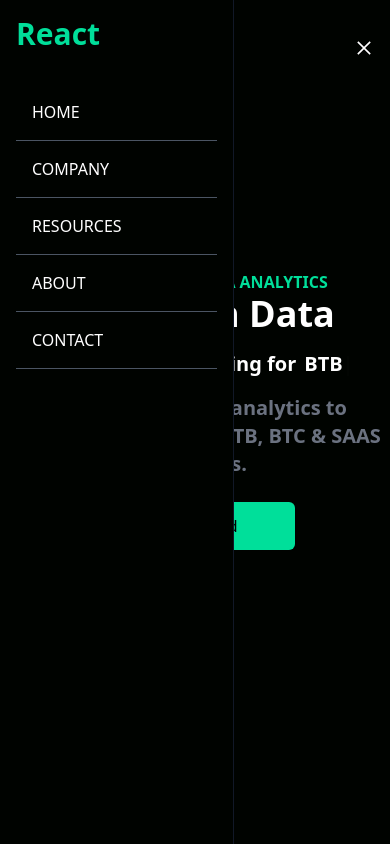
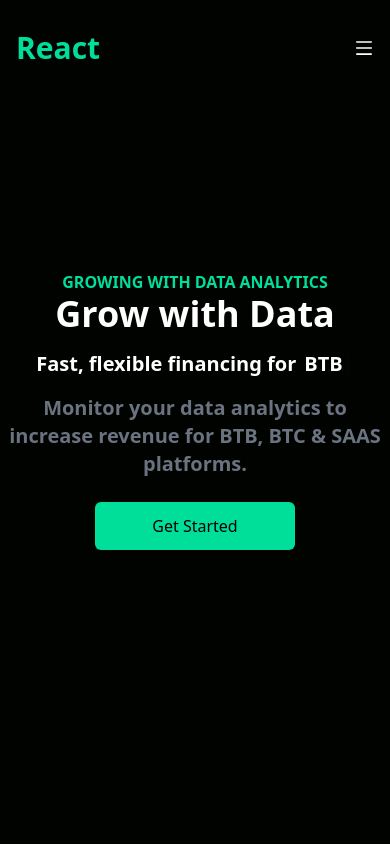
Before and after one commit to tiharagrrr/finance-website, a React (Create React App) app: page / in a window 390 px wide. Shown: the top 846 px of the page. Built offline with nearby package versions, Linux system fonts and the light colour scheme.

Commit message:
fixed navbar bug

```diff
--- a/src/components/Navbar.jsx
+++ b/src/components/Navbar.jsx
@@ -21,10 +21,10 @@ const Navbar = () => {
         <li className='p-4'>Contact</li>
       </ul>
       <div onClick={handleNav} className='block md:hidden cursor-pointer' >
-        {!nav ? <AiOutlineClose size={20} /> : <AiOutlineMenu size={20} />}
+        {nav ? <AiOutlineClose size={20} /> : <AiOutlineMenu size={20} />}
 
       </div>
-      <div className={!nav ? 'md:hidden fixed left-0 top-0 w-[60%] h-full border-r border-r-gray-900 bg-[#000300] ease-in-out duration-500 ' :'md:hidden fixed left-[-100%]' }>
+      <div className={nav ? 'md:hidden fixed left-0 top-0 w-[60%] h-full border-r border-r-gray-900 bg-[#000300] ease-in-out duration-500 ' :'md:hidden fixed left-[-100%]' }>
         <h1 className='w-full text-3xl font-bold text-[#00df9a] m-4'>React</h1>
         <ul className='p-4 uppercase' >
           <li className='p-4 border-gray-600 border-b'>Home</li>
```
